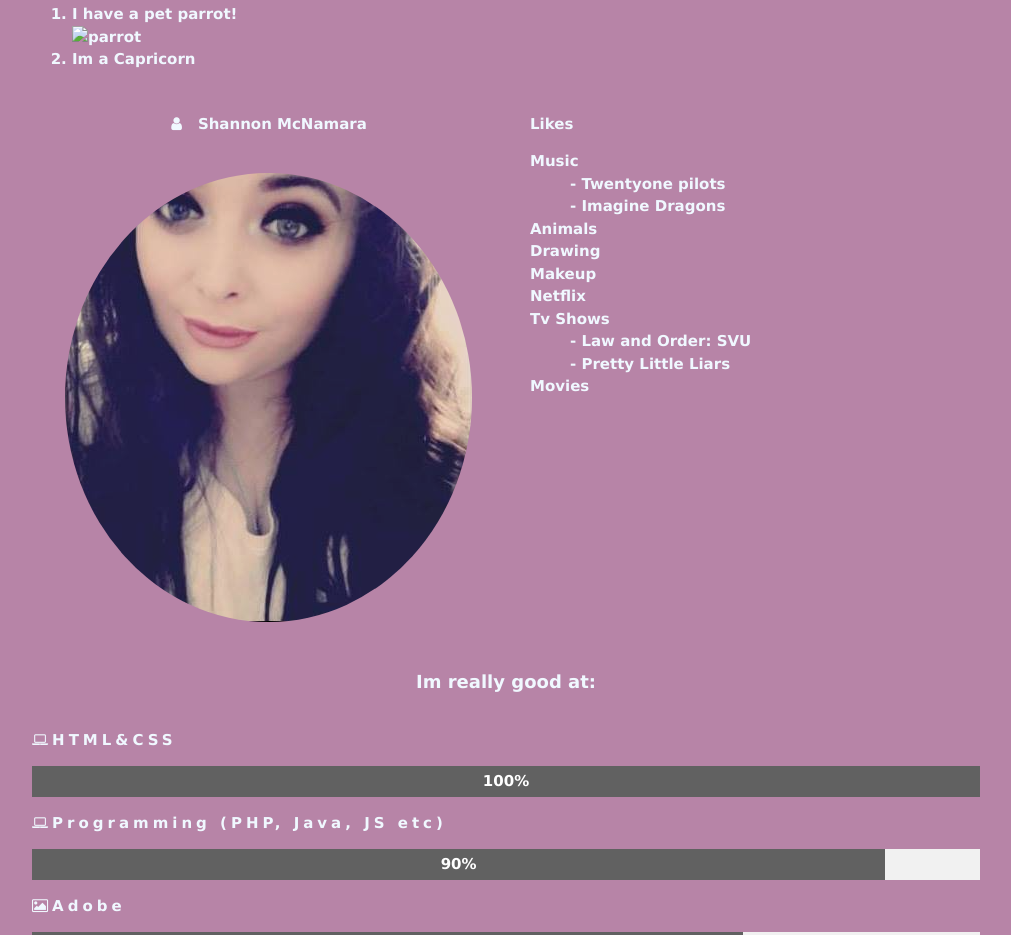
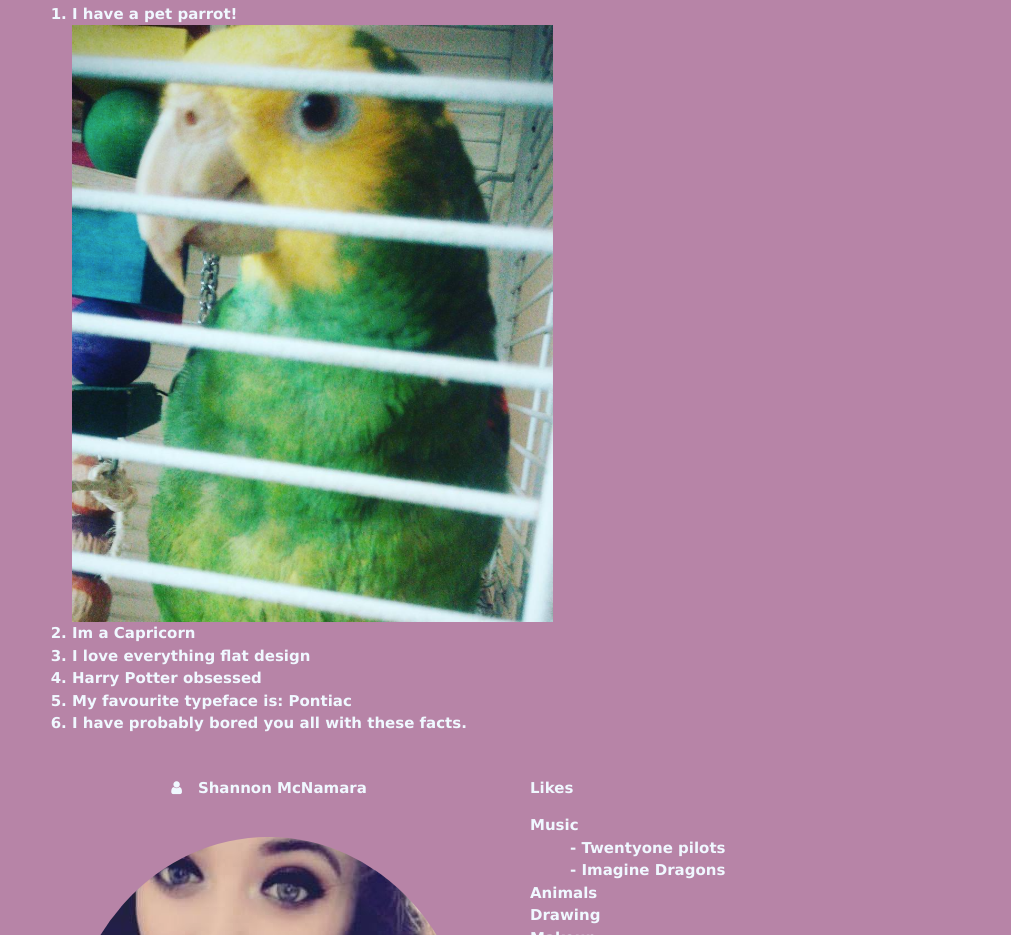
Before and after one commit to K00174394/AboutMe, a plain HTML site: page index.html in a window 1280 px wide. Shown: the part 1710-2645 px from the top of the page, without its empty margins (134-1145 px from the left). Drawn offline with nearby package versions, Linux system fonts and the light colour scheme; a web font is replaced by a local one.

Commit message:
Update index.html

```diff
--- a/index.html
+++ b/index.html
@@ -82,8 +82,12 @@ Limerick Institute of Technology, Moylish Campus, Limerick.</p>
 
     <p><b>Random Facts!<b></p>
     <ol>
-    <li>I have a pet parrot!</li> <img src="joey.png" alt="parrot"/>
+    <li>I have a pet parrot!</li> <img src="img/joey.png" alt="parrot"/>
     <li>Im a Capricorn</li>
+    <li>I love everything flat design</li>
+    <li>Harry Potter obsessed</li>
+    <li>My favourite typeface is: Pontiac </li>
+    <li>I have probably bored you all with these facts.</li>
 
     </ol>
 
```
